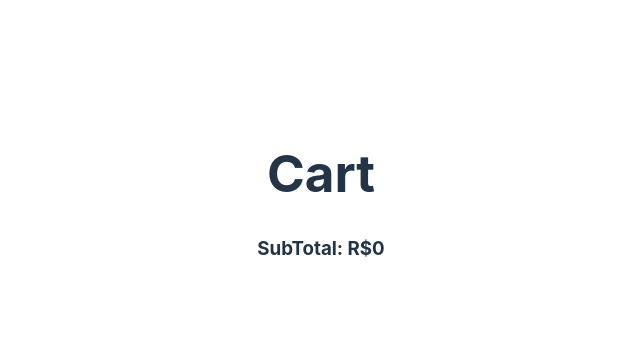
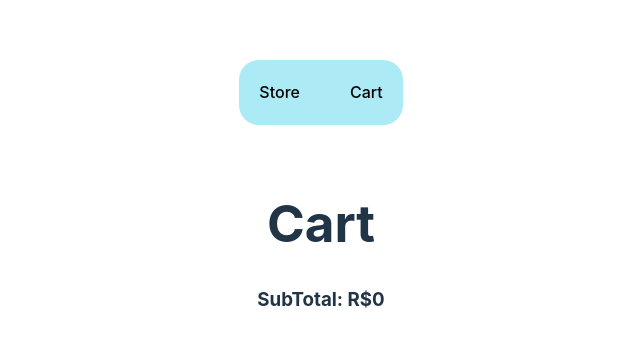
Before and after one commit to GBS-404/ecomerce-project, a React (Vite) app: page /cart in a window 1280 px wide. Shown: the part 163-510 px from the top of the page, without its empty margins (319-959 px from the left). Built offline with nearby package versions, Linux system fonts and the light colour scheme.

Commit message:
Precisei fazer alterações para que o head ficasse bonito

```diff
--- a/src/components/Header.jsx
+++ b/src/components/Header.jsx
@@ -11,9 +11,8 @@ const HeaderArea = styled.div`
   width: auto;
   border-radius: 20px;
   justify-content: center;
-  width: 40%;
+  width: auto;
   align-items: center;
-  margin-left: 27%;
 
   a {
     text-decoration: none;
--- a/src/pages/Cart.jsx
+++ b/src/pages/Cart.jsx
@@ -3,6 +3,7 @@ import { getItem, setItem } from "../services/LocalStoreFuncs";
 import { BsFillCartDashFill } from "react-icons/bs";
 import { ProductsArea } from "../css/styles";
 import { Transforma } from "../components/Transforma";
+import { Header } from "../components/header";
 
 const Cart = () => {
   const [data, setData] = useState(getItem("carrinho") || []);
@@ -15,8 +16,9 @@ const Cart = () => {
   const subTotal = data.reduce((acc, curr) => acc + curr.price, 0);
   return (
     <div>
-      <h1>Cart</h1>
-      <h3>SubTotal: R${Transforma(subTotal)}</h3>
+      <Header />
+      <h1 className="hCart">Cart</h1>
+      <h3 className="sTotal">SubTotal: R${Transforma(subTotal)}</h3>
       <ProductsArea>
         {data.map((e) => (
           <div key={e.id}>
```
